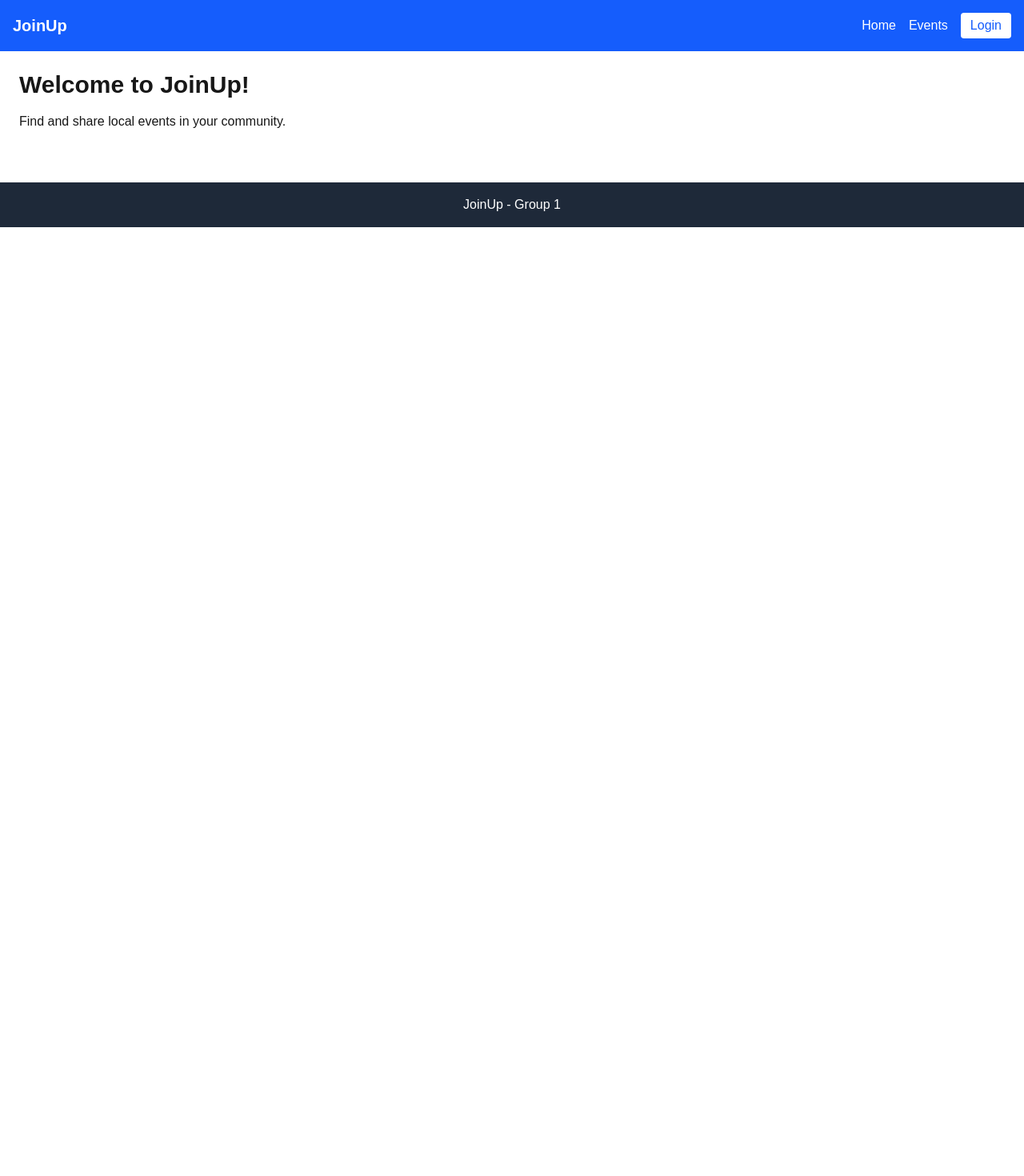
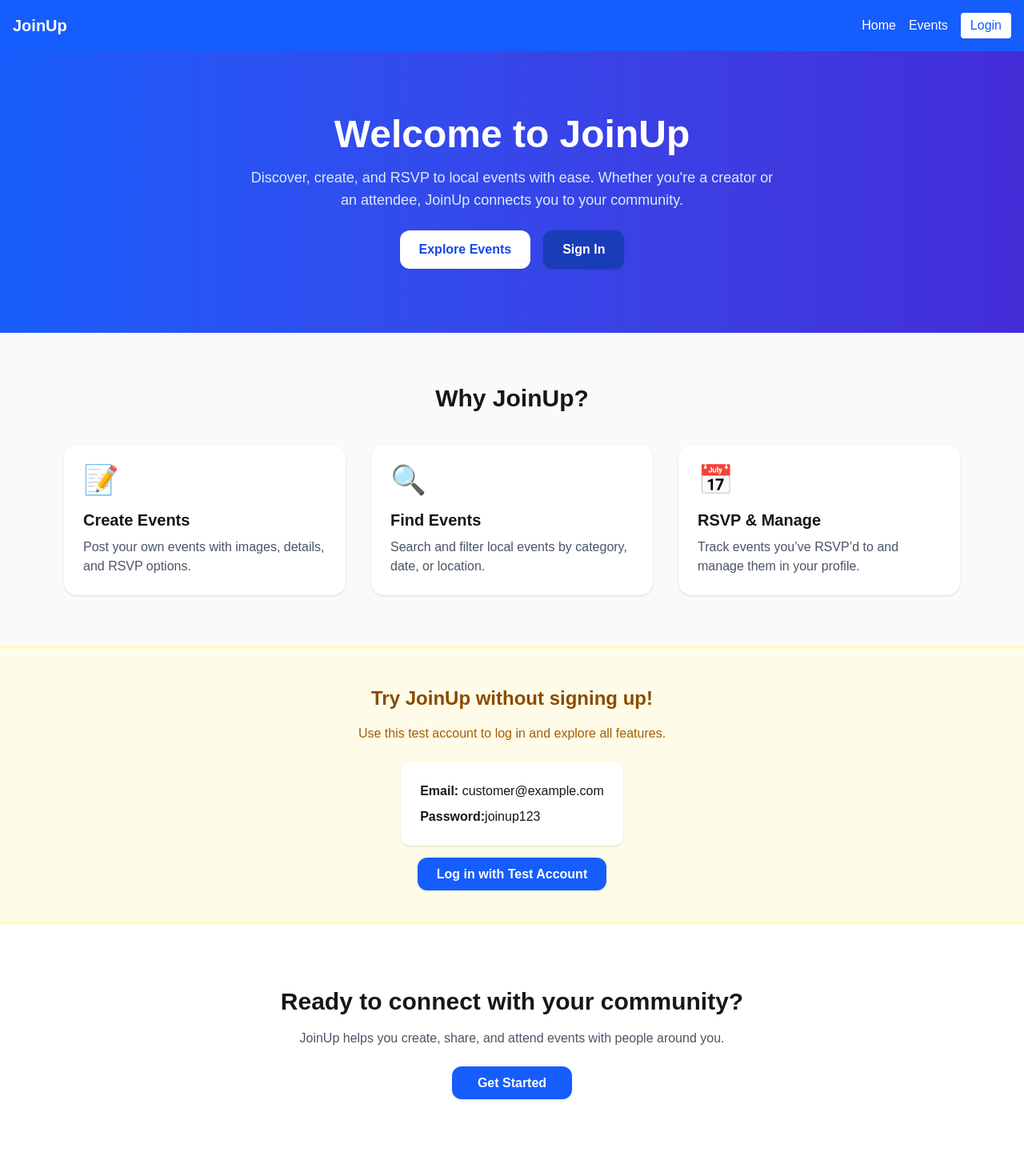
Before and after one commit to Hanpin-com/JoinUp, a Next.js app: page / in a window 1280 px wide. Shown: the top 1470 px of the page at 80% size. Before the commit the page ends 800 px from the top, so only its background shows below. Built offline with nearby package versions, Linux system fonts and the light colour scheme.

Commit message:
Added customer login page, cancel button, and UI improvements

```diff
--- a/src/pages/index.js
+++ b/src/pages/index.js
@@ -1,15 +1,117 @@
-import Navbar from '../pages/components/Navbar';
-import Footer from '../pages/components/Footer';
+import Link from "next/link";
+import Layout from "../pages/components/Layout";
+import { useAuth } from "./context/AuthContect";
 
-export default function Home() {
+export default function HomePage() {
+  const { user } = useAuth() || {};
+
   return (
-    <div>
-      <Navbar />
-      <main className="p-6">
-        <h1 className="text-3xl font-bold mb-4">Welcome to JoinUp!</h1>
-        <p>Find and share local events in your community.</p>
-      </main>
-      <Footer />
-    </div>
+    <Layout>
+      {/* Hero Section */}
+      <section className="bg-gradient-to-r from-blue-600 to-indigo-700 text-white py-20">
+        <div className="max-w-6xl mx-auto px-4 flex flex-col items-center text-center">
+          <h1 className="text-4xl sm:text-5xl font-bold mb-4">
+            Welcome to JoinUp
+          </h1>
+          <p className="max-w-2xl text-lg text-blue-100 mb-6">
+            Discover, create, and RSVP to local events with ease.
+            Whether you're a creator or an attendee, JoinUp connects you to your community.
+          </p>
+          <div className="flex gap-4">
+            <Link
+              href="/events"
+              className="bg-white text-blue-700 font-semibold px-6 py-3 rounded-xl shadow hover:bg-gray-100"
+            >
+              Explore Events
+            </Link>
+            {!user && (
+              <Link
+                href="/login"
+                className="bg-blue-800 text-white font-semibold px-6 py-3 rounded-xl shadow hover:bg-blue-900"
+              >
+                Sign In
+              </Link>
+            )}
+          </div>
+        </div>
+      </section>
+
+      {/* Features Section */}
+      <section className="py-16 bg-gray-50">
+        <div className="max-w-6xl mx-auto px-4">
+          <h2 className="text-3xl font-bold text-center mb-10">Why JoinUp?</h2>
+          <div className="grid gap-8 sm:grid-cols-2 lg:grid-cols-3">
+            {[
+              {
+                title: "Create Events",
+                desc: "Post your own events with images, details, and RSVP options.",
+                icon: "📝"
+              },
+              {
+                title: "Find Events",
+                desc: "Search and filter local events by category, date, or location.",
+                icon: "🔍"
+              },
+              {
+                title: "RSVP & Manage",
+                desc: "Track events you’ve RSVP’d to and manage them in your profile.",
+                icon: "📅"
+              }
+            ].map((f, i) => (
+              <div
+                key={i}
+                className="bg-white rounded-2xl p-6 shadow hover:shadow-lg transition"
+              >
+                <div className="text-4xl mb-4">{f.icon}</div>
+                <h3 className="text-xl font-semibold mb-2">{f.title}</h3>
+                <p className="text-gray-600">{f.desc}</p>
+              </div>
+            ))}
+          </div>
+        </div>
+      </section>
+
+      {/* Test Account Section */}
+      <section className="bg-yellow-50 py-12 border-t border-b border-yellow-200">
+        <div className="max-w-xl mx-auto px-4 text-center">
+          <h2 className="text-2xl font-bold text-yellow-800 mb-4">
+            Try JoinUp without signing up!
+          </h2>
+          <p className="text-yellow-700 mb-6">
+            Use this test account to log in and explore all features.
+          </p>
+          <div className="bg-white rounded-xl shadow p-6 inline-block text-left">
+            <p className="mb-2"><span className="font-semibold">Email:</span> customer@example.com</p>
+            <p><span className="font-semibold">Password:</span>joinup123</p>
+          </div>
+          <div className="mt-6">
+            <Link
+              href="/login"
+              className="bg-blue-600 text-white px-6 py-3 rounded-xl font-semibold shadow hover:bg-blue-700"
+            >
+              Log in with Test Account
+            </Link>
+          </div>
+        </div>
+      </section>
+
+      {/* Call to Action */}
+      <section className="py-20 bg-white">
+        <div className="max-w-4xl mx-auto text-center">
+          <h2 className="text-3xl font-bold mb-4">
+            Ready to connect with your community?
+          </h2>
+          <p className="text-gray-600 mb-8">
+            JoinUp helps you create, share, and attend events with people around you.
+          </p>
+          <Link
+            href="/events"
+            className="bg-blue-600 text-white px-8 py-3 rounded-xl font-semibold shadow hover:bg-blue-700"
+          >
+            Get Started
+          </Link>
+        </div>
+      </section>
+    </Layout>
   );
 }
--- a/src/pages/login.js
+++ b/src/pages/login.js
@@ -19,7 +19,6 @@ export default function LoginPage() {
     setSubmitting(true);
     try {
       await login(email.trim(), password);
-      // Go back if user came from a protected page; otherwise go home
       router.back();
       setTimeout(() => router.push("/"), 0);
     } catch (err) {
@@ -42,6 +41,7 @@ export default function LoginPage() {
           </p>
 
           <form onSubmit={onSubmit} className="mt-6 space-y-4">
+            {/* Email */}
             <div>
               <label className="block text-sm font-medium text-gray-700">Email</label>
               <input
@@ -55,6 +55,7 @@ export default function LoginPage() {
               />
             </div>
 
+            {/* Password */}
             <div>
               <label className="block text-sm font-medium text-gray-700">Password</label>
               <div className="mt-1 flex items-center gap-2">
@@ -78,20 +79,32 @@ export default function LoginPage() {
               </div>
             </div>
 
+            {/* Error message */}
             {error ? (
               <div className="text-sm text-red-600 bg-red-50 border border-red-200 rounded-xl px-3 py-2">
                 {error}
               </div>
             ) : null}
 
+            {/* Buttons */}
+            <div className="flex gap-3">
               <button
                 type="submit"
                 disabled={submitting}
-              className="w-full rounded-xl bg-blue-600 text-white py-2.5 font-medium hover:bg-blue-700 disabled:opacity-60"
+                className="flex-1 rounded-xl bg-blue-600 text-white py-2.5 font-medium hover:bg-blue-700 disabled:opacity-60"
               >
                 {submitting ? "Signing in..." : "Sign in"}
               </button>
+              <button
+                type="button"
+                onClick={() => router.push("/")}
+                className="flex-1 rounded-xl bg-gray-200 text-gray-800 py-2.5 font-medium hover:bg-gray-300"
+              >
+                Cancel
+              </button>
+            </div>
 
+            {/* Links */}
             <div className="flex items-center justify-between text-sm">
               <Link href="#" className="text-blue-600 hover:underline">Forgot password?</Link>
               <span className="text-gray-600">
```
Lines whose indentation alone changed are shown as unchanged.
